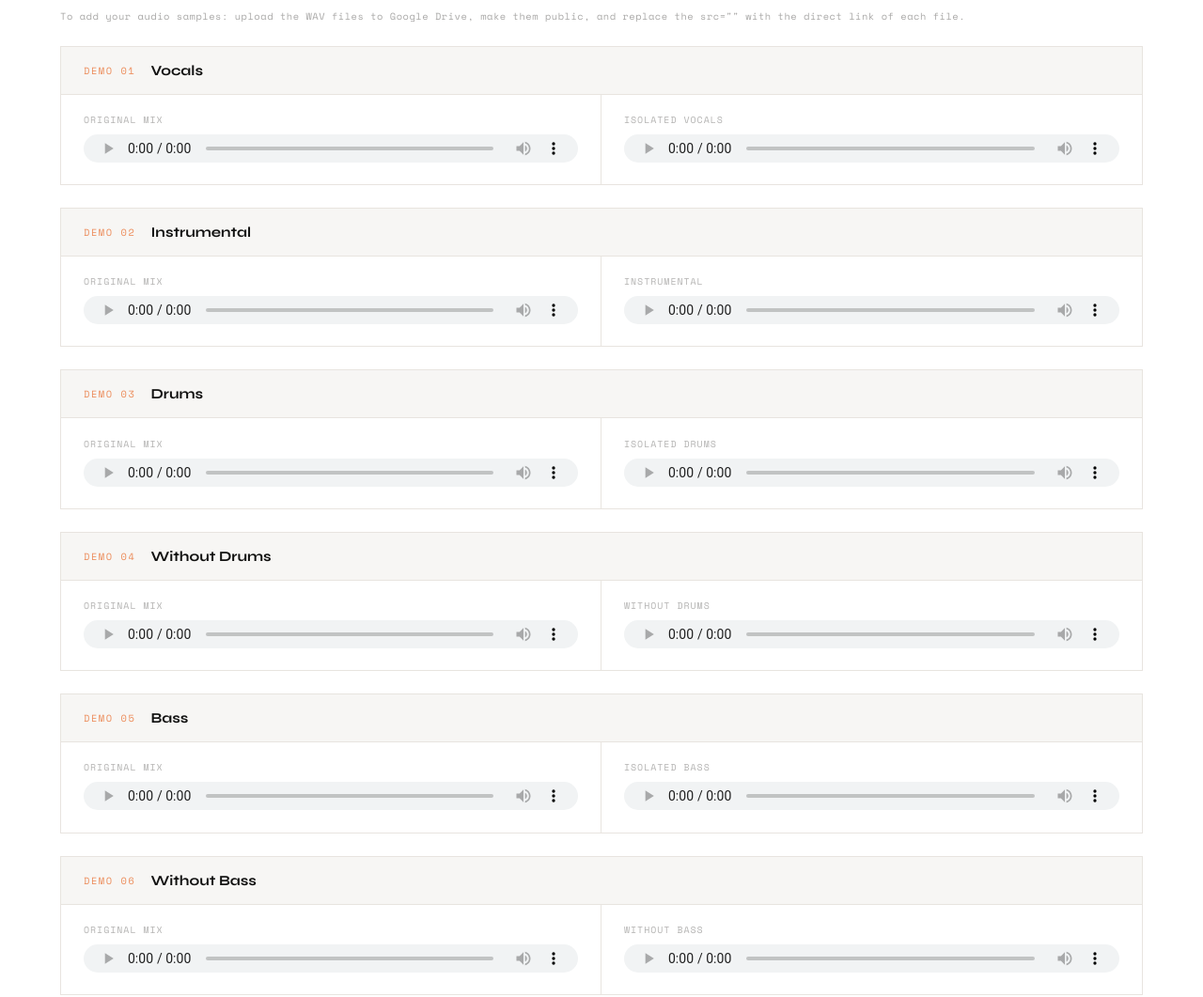
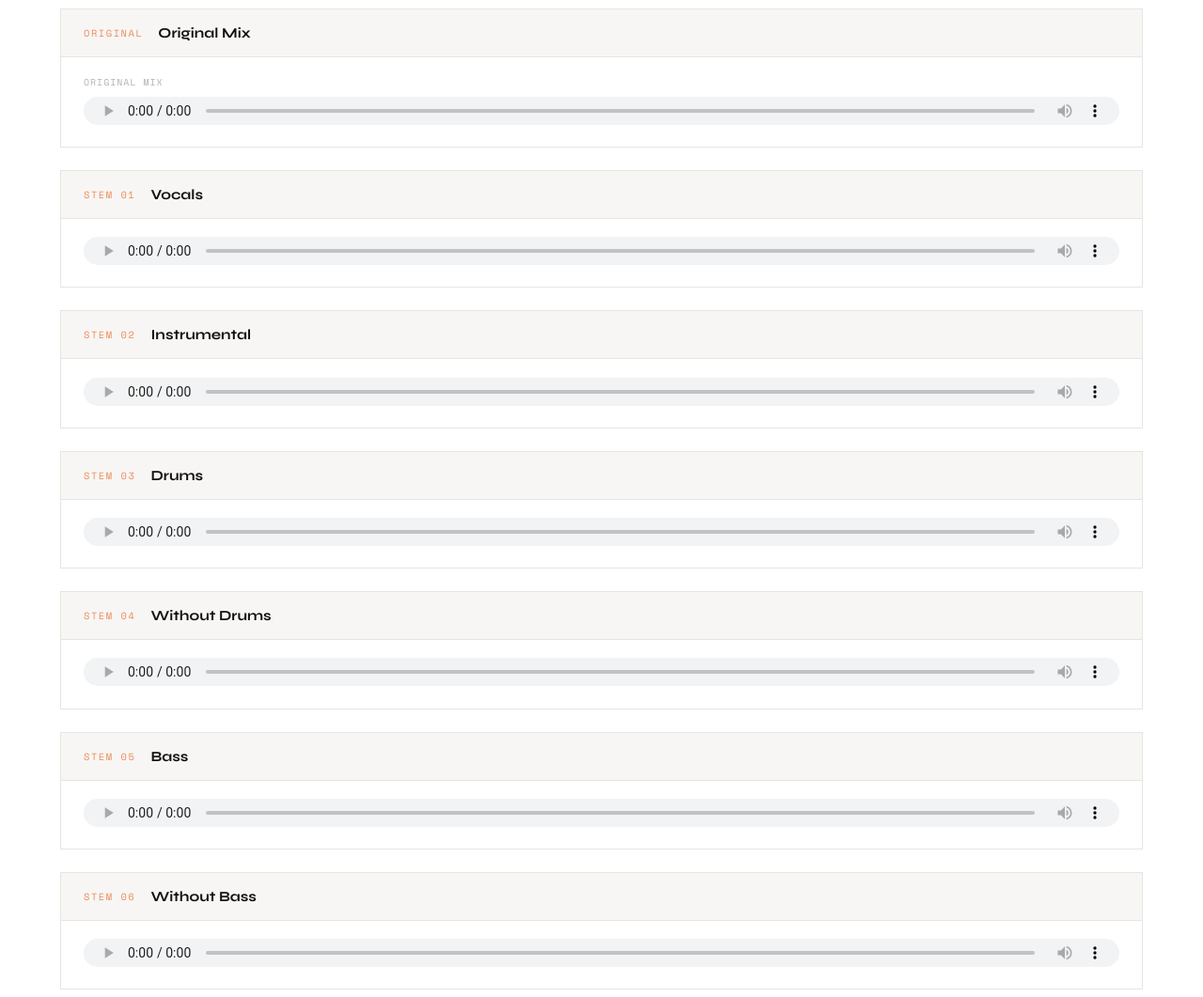
Before and after one commit to SplitLabStems/SLS, a plain HTML site: page splitlab.html in a window 1280 px wide. Shown: the part 2680-3741 px from the top of the page at 94% size. Drawn offline with nearby package versions, Linux system fonts and the light colour scheme.

Commit message:
Add files via upload

```diff
--- a/splitlab.html
+++ b/splitlab.html
@@ -605,75 +605,94 @@
 <!-- BEFORE & AFTER -->
 <section class="section">
   <div class="section-label">// BEFORE & AFTER</div>
-  <p class="demo-note">To add your audio samples: upload the WAV files to Google Drive, make them public, and replace the src="" with the direct link of each file.</p>
+
+  <!-- ORIGINAL MIX - Single Player -->
+  <div class="demo-block" style="margin-bottom: 1.5rem;">
+    <div class="demo-header">
+      <span class="demo-header-label">ORIGINAL</span>
+      <span class="demo-header-title">Original Mix</span>
+    </div>
+    <div style="padding: 1.2rem 1.5rem;">
+      <div class="demo-player-label">ORIGINAL MIX</div>
+      <audio controls style="width:100%; accent-color: var(--accent);">
+        <source src="https://raw.githubusercontent.com/SplitLabStems/SLS/main/StudioKolomna-no%20Copyright%20music%20Edited.wav" type="audio/wav">
+      </audio>
+    </div>
+  </div>
+
+  <!-- STEMS -->
   <div class="demos-grid">
-
     <div class="demo-block">
       <div class="demo-header">
-        <span class="demo-header-label">DEMO 01</span>
+        <span class="demo-header-label">STEM 01</span>
         <span class="demo-header-title">Vocals</span>
       </div>
-      <div class="demo-players">
-        <div class="demo-player"><div class="demo-player-label">ORIGINAL MIX</div><audio controls><source src="https://raw.githubusercontent.com/SplitLabStems/SLS/main/StudioKolomna-no%20Copyright%20music%20Edited.wav" type="audio/wav"></audio></div>
-        <div class="demo-player"><div class="demo-player-label">ISOLATED VOCALS</div><audio controls><source src="https://raw.githubusercontent.com/SplitLabStems/SLS/main/StudioKolomna-no%20Copyright%20music%20Edited_vocals_split_by_lalalai_preview.mp3" type="audio/mp3"></audio></div>
+      <div style="padding: 1.2rem 1.5rem;">
+        <audio controls style="width:100%; accent-color: var(--accent);">
+          <source src="https://raw.githubusercontent.com/SplitLabStems/SLS/main/StudioKolomna-no%20Copyright%20music%20Edited_vocals_split_by_lalalai_preview.mp3" type="audio/mp3">
+        </audio>
       </div>
     </div>
 
     <div class="demo-block">
       <div class="demo-header">
-        <span class="demo-header-label">DEMO 02</span>
+        <span class="demo-header-label">STEM 02</span>
         <span class="demo-header-title">Instrumental</span>
       </div>
-      <div class="demo-players">
-        <div class="demo-player"><div class="demo-player-label">ORIGINAL MIX</div><audio controls><source src="https://raw.githubusercontent.com/SplitLabStems/SLS/main/StudioKolomna-no%20Copyright%20music%20Edited.wav" type="audio/wav"></audio></div>
-        <div class="demo-player"><div class="demo-player-label">INSTRUMENTAL</div><audio controls><source src="https://raw.githubusercontent.com/SplitLabStems/SLS/main/StudioKolomna-no%20Copyright%20music%20Edited_no_vocals_split_by_lalalai_preview.mp3" type="audio/mp3"></audio></div>
+      <div style="padding: 1.2rem 1.5rem;">
+        <audio controls style="width:100%; accent-color: var(--accent);">
+          <source src="https://raw.githubusercontent.com/SplitLabStems/SLS/main/StudioKolomna-no%20Copyright%20music%20Edited_no_vocals_split_by_lalalai_preview.mp3" type="audio/mp3">
+        </audio>
       </div>
     </div>
 
     <div class="demo-block">
       <div class="demo-header">
-        <span class="demo-header-label">DEMO 03</span>
+        <span class="demo-header-label">STEM 03</span>
         <span class="demo-header-title">Drums</span>
       </div>
-      <div class="demo-players">
-        <div class="demo-player"><div class="demo-player-label">ORIGINAL MIX</div><audio controls><source src="https://raw.githubusercontent.com/SplitLabStems/SLS/main/StudioKolomna-no%20Copyright%20music%20Edited.wav" type="audio/wav"></audio></div>
-        <div class="demo-player"><div class="demo-player-label">ISOLATED DRUMS</div><audio controls><source src="https://raw.githubusercontent.com/SplitLabStems/SLS/main/StudioKolomna-no%20Copyright%20music%20Edited_drum_split_by_lalalai_preview.mp3" type="audio/mp3"></audio></div>
+      <div style="padding: 1.2rem 1.5rem;">
+        <audio controls style="width:100%; accent-color: var(--accent);">
+          <source src="https://raw.githubusercontent.com/SplitLabStems/SLS/main/StudioKolomna-no%20Copyright%20music%20Edited_drum_split_by_lalalai_preview.mp3" type="audio/mp3">
+        </audio>
       </div>
     </div>
 
     <div class="demo-block">
       <div class="demo-header">
-        <span class="demo-header-label">DEMO 04</span>
+        <span class="demo-header-label">STEM 04</span>
         <span class="demo-header-title">Without Drums</span>
       </div>
-      <div class="demo-players">
-        <div class="demo-player"><div class="demo-player-label">ORIGINAL MIX</div><audio controls><source src="https://raw.githubusercontent.com/SplitLabStems/SLS/main/StudioKolomna-no%20Copyright%20music%20Edited.wav" type="audio/wav"></audio></div>
-        <div class="demo-player"><div class="demo-player-label">WITHOUT DRUMS</div><audio controls><source src="https://raw.githubusercontent.com/SplitLabStems/SLS/main/StudioKolomna-no%20Copyright%20music%20Edited_no_drum_split_by_lalalai_preview.mp3" type="audio/mp3"></audio></div>
+      <div style="padding: 1.2rem 1.5rem;">
+        <audio controls style="width:100%; accent-color: var(--accent);">
+          <source src="https://raw.githubusercontent.com/SplitLabStems/SLS/main/StudioKolomna-no%20Copyright%20music%20Edited_no_drum_split_by_lalalai_preview.mp3" type="audio/mp3">
+        </audio>
       </div>
     </div>
 
     <div class="demo-block">
       <div class="demo-header">
-        <span class="demo-header-label">DEMO 05</span>
+        <span class="demo-header-label">STEM 05</span>
         <span class="demo-header-title">Bass</span>
       </div>
-      <div class="demo-players">
-        <div class="demo-player"><div class="demo-player-label">ORIGINAL MIX</div><audio controls><source src="https://raw.githubusercontent.com/SplitLabStems/SLS/main/StudioKolomna-no%20Copyright%20music%20Edited.wav" type="audio/wav"></audio></div>
-        <div class="demo-player"><div class="demo-player-label">ISOLATED BASS</div><audio controls><source src="https://raw.githubusercontent.com/SplitLabStems/SLS/main/StudioKolomna-no%20Copyright%20music%20Edited_bass_split_by_lalalai_preview.mp3" type="audio/mp3"></audio></div>
+      <div style="padding: 1.2rem 1.5rem;">
+        <audio controls style="width:100%; accent-color: var(--accent);">
+          <source src="https://raw.githubusercontent.com/SplitLabStems/SLS/main/StudioKolomna-no%20Copyright%20music%20Edited_bass_split_by_lalalai_preview.mp3" type="audio/mp3">
+        </audio>
       </div>
     </div>
 
     <div class="demo-block">
       <div class="demo-header">
-        <span class="demo-header-label">DEMO 06</span>
+        <span class="demo-header-label">STEM 06</span>
         <span class="demo-header-title">Without Bass</span>
       </div>
-      <div class="demo-players">
-        <div class="demo-player"><div class="demo-player-label">ORIGINAL MIX</div><audio controls><source src="https://raw.githubusercontent.com/SplitLabStems/SLS/main/StudioKolomna-no%20Copyright%20music%20Edited.wav" type="audio/wav"></audio></div>
-        <div class="demo-player"><div class="demo-player-label">WITHOUT BASS</div><audio controls><source src="https://raw.githubusercontent.com/SplitLabStems/SLS/main/StudioKolomna-no%20Copyright%20music%20Edited_no_bass_split_by_lalalai_preview.mp3" type="audio/mp3"></audio></div>
+      <div style="padding: 1.2rem 1.5rem;">
+        <audio controls style="width:100%; accent-color: var(--accent);">
+          <source src="https://raw.githubusercontent.com/SplitLabStems/SLS/main/StudioKolomna-no%20Copyright%20music%20Edited_no_bass_split_by_lalalai_preview.mp3" type="audio/mp3">
+        </audio>
       </div>
     </div>
-
   </div>
 </section>
 
```
